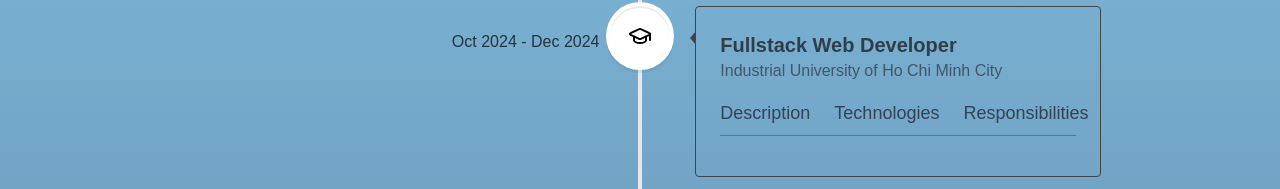
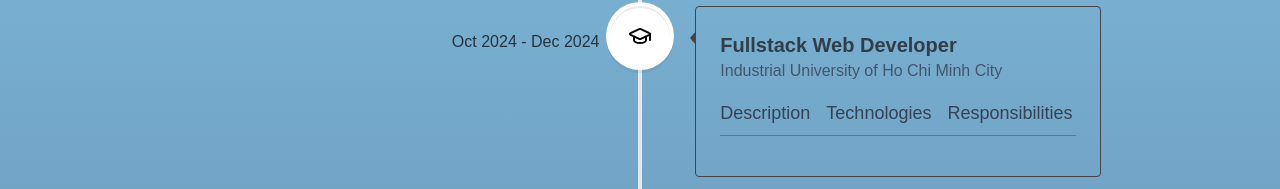
Before and after one commit to zohanubis/portfolio, a Next.js app: page / in a window 1280 px wide. Shown: the part 2855-3044 px from the top of the page. Built offline with nearby package versions, Linux system fonts and the light colour scheme; a web font is replaced by a local one.

Commit message:
fix Item for Experience

```diff
--- a/modules/HomePage/Experience/ExperienceItem.tsx
+++ b/modules/HomePage/Experience/ExperienceItem.tsx
@@ -61,7 +61,7 @@ const ExperienceItem = memo(({ exp, onHover, index, isDarkMode }: ExperienceItem
         </h3>
 
         {/* Tabs */}
-        <div className="flex gap-6 my-4 border-b border-gray-500 font-Ovo">
+        <div className="flex flex-wrap justify-start gap-4 my-4 border-b border-gray-500 font-Ovo max-w-full">
           {TABS.map((tab) => (
             <TabButton
               key={tab}
```
